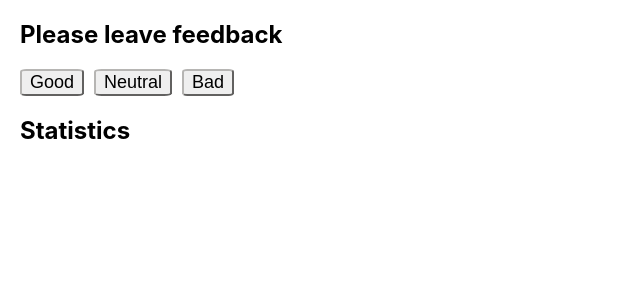
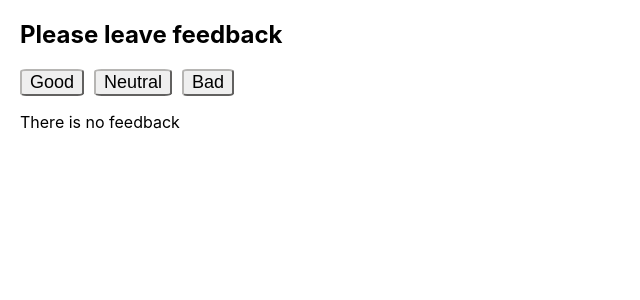
Before and after one commit to YuriiBonislavskiy/goit-react-hw-02-feedback, a React (Create React App) app: page / in a window 1280 px wide. Shown: the top 300 px of the page, without its empty margins (0-640 px from the left). Built offline with nearby package versions, Linux system fonts and the light colour scheme.

Commit message:
hw-02-feedback

```diff
--- a/src/components/App/App.jsx
+++ b/src/components/App/App.jsx
@@ -2,6 +2,9 @@ import React, { Component } from 'react';
 import css from './App.module.css';
 import { FeedbackOptions } from '../FeedbackOptions/FeedbackOptions';
 import { Statistics } from '../Statistics/Statistics';
+import { Section } from '../Section/Section';
+import { Notification } from '../Notification/Notification';
+// import { Section } from 'components/Section/Section';
 
 class App extends Component {
   state = {
@@ -17,6 +20,8 @@ class App extends Component {
     }));
   };
 
+  isVisible = this.good || this.neutral || this.bad ? true : false;
+
   countTotalFeedback = (good, neutral, bad) => {
     return good + neutral + bad;
   };
@@ -26,22 +31,22 @@ class App extends Component {
   };
 
   render() {
+
     const { good, neutral, bad } = this.state;
+    const isVisible = good || neutral || bad ? true : false;
         const total = this.countTotalFeedback(good, neutral, bad);
         const positivePercentage = this.countPositiveFeedbackPercentage(
           good,
           total
         );
-    const isVisible = good || neutral || bad ? true : false;
-    return (
-      <div className={css.container}>
-        <h2>Please leave feedback</h2>
+
+    const  feedbackOptions = (
        <FeedbackOptions
-          options={['good', 'neutral', 'bad']}
+          options={Object.keys(this.state)}
           onLeaveFeedback={this.onChangeStats}
-        />
-        <h2>Statistics</h2>
-        {isVisible && (
+        />);
+
+    const statistics = (
       <Statistics
         good={good}
         neutral={neutral}
@@ -49,7 +54,20 @@ class App extends Component {
         total={total}
         positivePercentage={positivePercentage}
       />
+    );
+
+    return (
+      <div className={css.container}>
+        <Section
+          title={'Please leave feedback'}
+          child={feedbackOptions}
+        ></Section>
+        {isVisible ? (
+          <Section title={'Statistics'} child={statistics}></Section>
+        ) : (
+          <Notification massage={'There is no feedback'} />
         )}
+
       </div>
     );
   }
--- a/src/components/FeedbackOptions/FeedbackOptions.jsx
+++ b/src/components/FeedbackOptions/FeedbackOptions.jsx
@@ -1,8 +1,9 @@
+import PropTypes from 'prop-types';
 import css from './FeedbackOptions.module.css';
 import { capitalize } from 'utils';
 
-export const FeedbackOptions = ({ options, onLeaveFeedback }) =>
-  options.map(option => (
+export const FeedbackOptions = ({ options, onLeaveFeedback }) => {
+  return options.map(option => (
     <button
       type="button"
       className={css.feebbackButton}
@@ -12,4 +13,9 @@ export const FeedbackOptions = ({ options, onLeaveFeedback }) =>
     >
       {capitalize(option, ' ')}
     </button>
-  ));
+  ));}
+
+FeedbackOptions.propTypes = {
+  options: PropTypes.array.isRequired,
+  onLeaveFeedback: PropTypes.func.isRequired,
+};
--- /dev/null
+++ b/src/components/Notification/Notification.jsx
@@ -0,0 +1,10 @@
+import PropTypes from 'prop-types';
+
+export const Notification = ({massage}) => {
+  //   console.log(child);
+  return <p>{massage}</p>;
+};
+
+Notification.propTypes = {
+  massage: PropTypes.string.isRequired,
+};
--- /dev/null
+++ b/src/components/Section/Section.jsx
@@ -0,0 +1,16 @@
+import PropTypes from 'prop-types';
+
+export const Section = ({ title, child }) => {
+  //   console.log(child);
+  return (
+    <section>
+      <h2>{title}</h2>
+      {child}
+    </section>
+  );
+};
+
+Section.propTypes = {
+  title: PropTypes.string.isRequired,
+  child: PropTypes.shape(),
+};
--- a/src/components/Statistics/Statistics.jsx
+++ b/src/components/Statistics/Statistics.jsx
@@ -1,3 +1,4 @@
+import PropTypes from 'prop-types';
 import css from './Statistics.module.css';
 
 export const Statistics = ({
@@ -8,7 +9,7 @@ export const Statistics = ({
   positivePercentage,
 }) => {
   return (
-    <section>
+    <span>
       <p>
         Good: <span className={css.statsValue}>{good}</span>
       </p>
@@ -25,6 +26,14 @@ export const Statistics = ({
         Positive feedback:{' '}
         <span className={css.statsValue}>{positivePercentage}%</span>
       </p>
-    </section>
+    </span>
   );
 };
+
+Statistics.propTypes = {
+  good: PropTypes.number,
+  neutral: PropTypes.number,
+  bad: PropTypes.number,
+  total: PropTypes.number,
+  positivePercentage: PropTypes.number,
+};
--- /dev/null
+++ b/src/components/Statistics/index.js
@@ -0,0 +1 @@
+export {default} from './Statistics';
```
Lines whose indentation alone changed are shown as unchanged.
